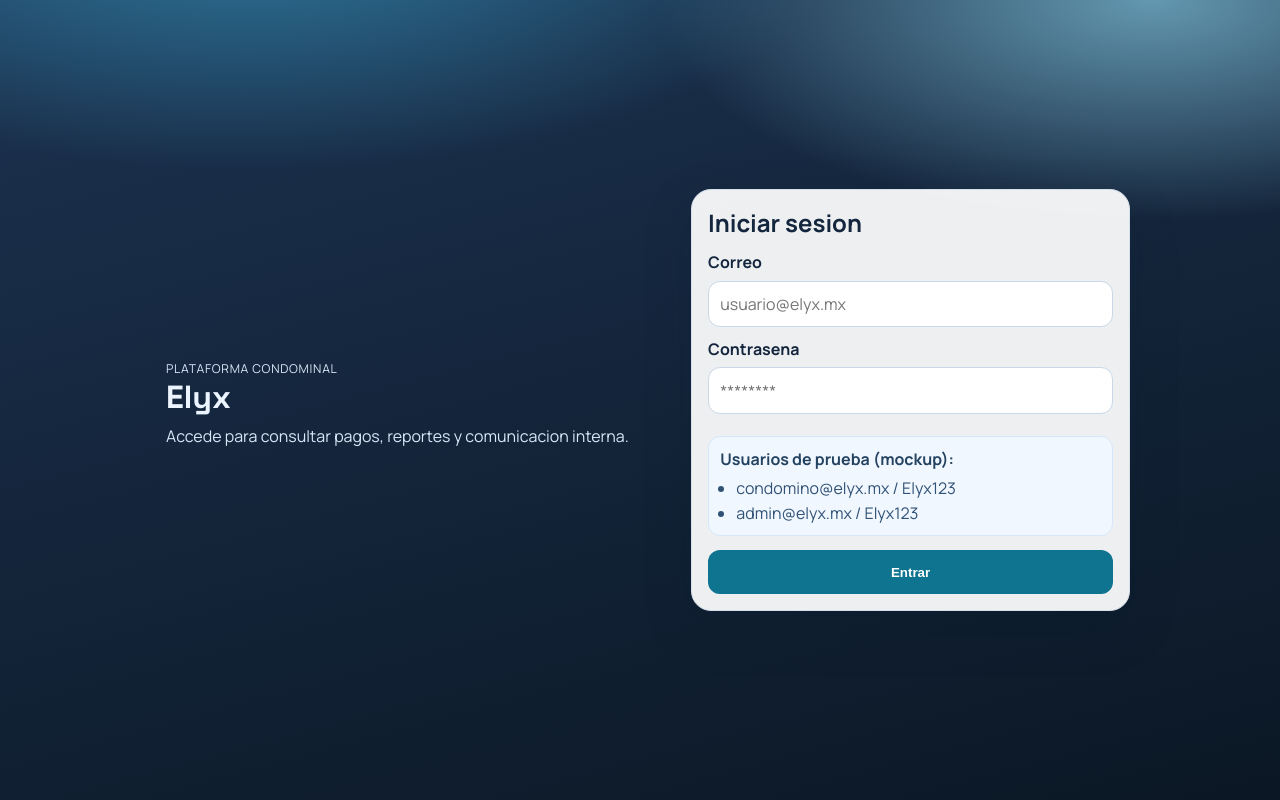
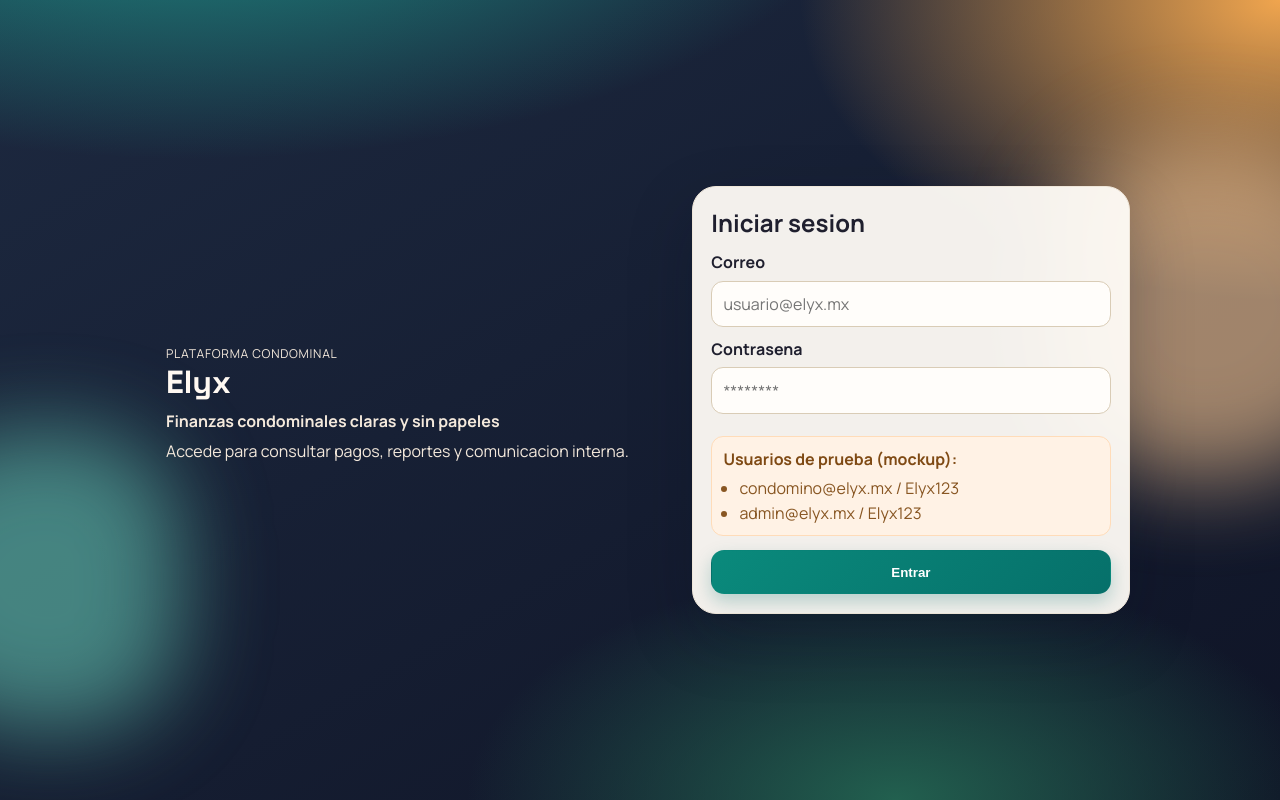
Before and after one commit to EmitoDilaMorte/Elyx, a React (Vite) app in the folder apps/frontend/: page / in a window 1280 px wide. Built offline with nearby package versions, Linux system fonts and the light colour scheme.

Commit message:
Mejora visual mockups

```diff
--- a/apps/frontend/src/App.tsx
+++ b/apps/frontend/src/App.tsx
@@ -173,6 +173,7 @@ function App() {
           <div className="login-brand">
             <p className="brand-kicker">Plataforma condominal</p>
             <h1>Elyx</h1>
+            <p><strong>Finanzas condominales claras y sin papeles</strong></p>
             <p>Accede para consultar pagos, reportes y comunicacion interna.</p>
           </div>
 
@@ -248,6 +249,7 @@ function App() {
           <div className="brand-block">
             <p className="brand-kicker">Plataforma condominal</p>
             <h2>Elyx</h2>
+            <p><strong>Finanzas condominales claras y sin papeles</strong></p>
             <p>Consulta, pago y comunicacion interna en pocos pasos.</p>
           </div>
 
--- a/apps/frontend/src/styles.css
+++ b/apps/frontend/src/styles.css
@@ -1,19 +1,23 @@
 @import url('https://fonts.googleapis.com/css2?family=Manrope:wght@400;500;700;800&family=Space+Grotesk:wght@500;700&display=swap');
 
 :root {
-  --bg-deep: #0b1724;
-  --bg-mid: #1c3250;
-  --bg-soft: #ecf1f6;
-  --surface: rgba(255, 255, 255, 0.88);
-  --surface-strong: #ffffff;
-  --ink-strong: #14263d;
-  --ink-soft: #4f5f75;
-  --line: #d8e0ea;
-  --brand: #0e7490;
-  --brand-strong: #0a5f76;
-  --success: #0f9d73;
-  --shadow: 0 18px 50px rgba(8, 27, 45, 0.18);
-  --radius: 18px;
+  --bg-deep: #0f1426;
+  --bg-mid: #1d2940;
+  --bg-soft: #f8f5ef;
+  --surface: rgba(255, 252, 247, 0.9);
+  --surface-strong: #fffcf8;
+  --ink-strong: #1f1f2e;
+  --ink-soft: #5d6071;
+  --line: #d7d7de;
+  --brand: #0a8a7c;
+  --brand-strong: #06675e;
+  --brand-soft: #def5f2;
+  --accent: #f59f5a;
+  --accent-soft: #fff2e5;
+  --danger: #b33939;
+  --success: #147d4f;
+  --shadow: 0 24px 65px rgba(9, 14, 30, 0.22);
+  --radius: 20px;
 }
 
 * {
@@ -31,14 +35,44 @@ body {
   color: var(--ink-strong);
   font-family: 'Manrope', 'Trebuchet MS', sans-serif;
   background:
-    radial-gradient(1200px 500px at 20% -10%, #2f7a9f 0%, transparent 50%),
-    radial-gradient(900px 400px at 90% 0%, #6398b0 0%, transparent 55%),
-    linear-gradient(165deg, var(--bg-mid), var(--bg-deep));
+    radial-gradient(1200px 550px at 15% -20%, #1e9d8f 0%, transparent 58%),
+    radial-gradient(800px 500px at 100% 0%, #f0a54e 0%, transparent 60%),
+    radial-gradient(650px 350px at 70% 100%, #22604f 0%, transparent 66%),
+    linear-gradient(150deg, var(--bg-mid), var(--bg-deep));
 }
 
 .app-bg {
   min-height: 100vh;
-  padding: 0.8rem;
+  padding: 0.9rem;
+  position: relative;
+}
+
+.app-bg::before,
+.app-bg::after {
+  content: '';
+  position: fixed;
+  z-index: 0;
+  pointer-events: none;
+  filter: blur(45px);
+  opacity: 0.6;
+}
+
+.app-bg::before {
+  width: 340px;
+  height: 340px;
+  right: -110px;
+  top: 140px;
+  border-radius: 45% 55% 57% 43%;
+  background: #ffcb94;
+}
+
+.app-bg::after {
+  width: 300px;
+  height: 300px;
+  left: -120px;
+  bottom: 70px;
+  border-radius: 58% 42% 40% 60%;
+  background: #64c6b3;
 }
 
 .login-bg {
@@ -49,11 +83,13 @@ body {
 .login-shell {
   width: min(980px, 100%);
   display: grid;
-  gap: 0.9rem;
+  gap: 1rem;
+  position: relative;
+  z-index: 1;
 }
 
 .login-brand {
-  color: #ecf4ff;
+  color: #fff9f2;
   padding: 1rem;
 }
 
@@ -65,15 +101,15 @@ body {
 
 .login-brand p {
   margin: 0.5rem 0 0;
-  color: #d8e7f7;
+  color: #f4e9dc;
 }
 
 .login-card {
-  border-radius: 20px;
-  background: rgba(255, 255, 255, 0.93);
-  border: 1px solid #d6e0ec;
+  border-radius: 24px;
+  background: rgba(255, 252, 247, 0.95);
+  border: 1px solid #efe6d9;
   box-shadow: var(--shadow);
-  padding: 1rem;
+  padding: 1.15rem;
 }
 
 .login-card h2 {
@@ -84,20 +120,20 @@ body {
   margin-top: 0.7rem;
   padding: 0.7rem;
   border-radius: 12px;
-  background: #f1f7ff;
-  border: 1px solid #d7e7fb;
+  background: var(--accent-soft);
+  border: 1px solid #ffdcb9;
 }
 
 .login-hint p {
   margin: 0 0 0.4rem;
   font-weight: 700;
-  color: #244361;
+  color: #7f4a14;
 }
 
 .hint-list {
   margin: 0;
   padding-left: 1rem;
-  color: #305276;
+  color: #885622;
 }
 
 .hint-list li + li {
@@ -106,7 +142,7 @@ body {
 
 .login-error {
   margin: 0.65rem 0 0;
-  color: #b00020;
+  color: var(--danger);
   font-weight: 700;
 }
 
@@ -119,10 +155,18 @@ body {
 .app-shell {
   position: relative;
   min-height: calc(100vh - 1.6rem);
-  border-radius: 22px;
+  border-radius: 28px;
   overflow: hidden;
-  background: linear-gradient(180deg, rgba(237, 244, 249, 0.98), rgba(230, 239, 247, 0.95));
+  background:
+    linear-gradient(130deg, rgba(255, 251, 246, 0.98), rgba(244, 242, 236, 0.96)),
+    repeating-linear-gradient(
+      45deg,
+      rgba(215, 215, 222, 0.14) 0 1px,
+      transparent 1px 9px
+    );
+  border: 1px solid rgba(255, 245, 235, 0.64);
   box-shadow: var(--shadow);
+  z-index: 1;
 }
 
 .mobile-bar {
@@ -133,9 +177,9 @@ body {
   justify-content: space-between;
   align-items: center;
   padding: 0.8rem 1rem;
-  border-bottom: 1px solid var(--line);
-  background: rgba(255, 255, 255, 0.9);
-  backdrop-filter: blur(8px);
+  border-bottom: 1px solid #ece3d7;
+  background: rgba(255, 252, 247, 0.9);
+  backdrop-filter: blur(12px);
 }
 
 .mobile-bar h1 {
@@ -148,11 +192,17 @@ body {
   width: 44px;
   height: 44px;
   border-radius: 12px;
-  border: 1px solid var(--line);
-  background: var(--surface-strong);
+  border: 1px solid #eadfcd;
+  background: #fffdf9;
   display: grid;
   place-items: center;
   color: var(--ink-strong);
+  transition: transform 180ms ease, border-color 180ms ease;
+}
+
+.icon-btn:hover {
+  transform: translateY(-1px);
+  border-color: #dabf9b;
 }
 
 .sidebar {
@@ -162,9 +212,9 @@ body {
   width: min(82vw, 320px);
   height: calc(100vh - 60px);
   padding: 1rem;
-  background: rgba(20, 38, 61, 0.96);
-  color: #d6e3f0;
-  border-right: 1px solid rgba(190, 208, 226, 0.25);
+  background: rgba(19, 30, 48, 0.96);
+  color: #f5f0e5;
+  border-right: 1px solid rgba(255, 232, 205, 0.22);
   transform: translateX(-100%);
   transition: transform 260ms ease;
   z-index: 35;
@@ -176,8 +226,9 @@ body {
 
 .brand-block {
   padding: 0.8rem;
-  border-radius: 14px;
-  background: rgba(255, 255, 255, 0.06);
+  border-radius: 16px;
+  background: linear-gradient(135deg, rgba(255, 173, 94, 0.2), rgba(10, 138, 124, 0.2));
+  border: 1px solid rgba(255, 236, 211, 0.22);
   margin-bottom: 1rem;
 }
 
@@ -196,7 +247,7 @@ body {
 .brand-block p {
   margin: 0.45rem 0 0;
   font-size: 0.9rem;
-  color: #bdd0e4;
+  color: #f5e8d7;
 }
 
 nav {
@@ -213,14 +264,20 @@ nav {
   border: 1px solid transparent;
   border-radius: 12px;
   background: transparent;
-  color: #d7e7f7;
+  color: #e8edf4;
   font-weight: 700;
   text-align: left;
+  transition: background-color 180ms ease, border-color 180ms ease, transform 180ms ease;
+}
+
+.nav-item:hover {
+  transform: translateX(2px);
+  background: rgba(255, 255, 255, 0.08);
 }
 
 .nav-item.active {
-  background: rgba(255, 255, 255, 0.13);
-  border-color: rgba(224, 237, 252, 0.35);
+  background: rgba(255, 173, 94, 0.2);
+  border-color: rgba(255, 229, 196, 0.4);
 }
 
 .icon {
@@ -232,18 +289,21 @@ nav {
 .content {
   padding: 1rem;
   display: grid;
-  gap: 0.9rem;
+  gap: 1rem;
 }
 
 .welcome-card,
 .panel {
   border-radius: var(--radius);
   background: var(--surface);
-  border: 1px solid var(--line);
+  border: 1px solid #e8e1d7;
+  box-shadow: 0 10px 24px rgba(35, 28, 17, 0.08);
 }
 
 .welcome-card {
-  padding: 1rem;
+  padding: 1.1rem;
+  background:
+    linear-gradient(130deg, rgba(255, 255, 255, 0.92), rgba(255, 246, 237, 0.9));
 }
 
 .welcome-card h3 {
@@ -262,7 +322,7 @@ nav {
 }
 
 .panel {
-  padding: 1rem;
+  padding: 1.05rem;
 }
 
 .panel h4 {
@@ -276,7 +336,7 @@ nav {
 
 .big-number {
   margin: 0 0 0.95rem;
-  font-size: 1.7rem;
+  font-size: 1.9rem;
   font-weight: 800;
   color: var(--brand-strong);
 }
@@ -292,7 +352,7 @@ nav {
   justify-content: space-between;
   gap: 0.6rem;
   padding: 0.5rem 0;
-  border-bottom: 1px dashed var(--line);
+  border-bottom: 1px dashed #ddd2c4;
 }
 
 .clean-list li:last-child {
@@ -311,10 +371,11 @@ nav {
 }
 
 .payment-item {
-  border: 1px solid var(--line);
-  border-radius: 14px;
+  border: 1px solid #e5ddcf;
+  border-radius: 16px;
   padding: 0.85rem;
   background: var(--surface-strong);
+  box-shadow: 0 8px 20px rgba(41, 33, 24, 0.05);
 }
 
 .item-title {
@@ -345,7 +406,7 @@ button {
 .primary-btn,
 .soft-btn {
   min-height: 44px;
-  border-radius: 12px;
+  border-radius: 13px;
   padding: 0.65rem 0.9rem;
   border: 1px solid transparent;
   font-weight: 700;
@@ -355,8 +416,9 @@ button {
 }
 
 .primary-btn {
-  background: var(--brand);
+  background: linear-gradient(135deg, #0a8a7c, #06706a);
   color: white;
+  box-shadow: 0 8px 18px rgba(6, 112, 106, 0.25);
 }
 
 .primary-btn:disabled {
@@ -365,9 +427,31 @@ button {
 }
 
 .soft-btn {
-  background: #edf4fb;
-  border-color: #d5e4f3;
-  color: #20435e;
+  background: #fff7ec;
+  border-color: #f0dcc1;
+  color: #784f20;
+}
+
+.primary-btn,
+.soft-btn,
+.nav-item,
+.payment-item,
+.panel,
+.welcome-card,
+input,
+textarea {
+  transition: transform 180ms ease, box-shadow 180ms ease, border-color 180ms ease, background-color 180ms ease;
+}
+
+.primary-btn:hover,
+.soft-btn:hover {
+  transform: translateY(-1px);
+}
+
+.payment-item:hover,
+.panel:hover,
+.welcome-card:hover {
+  transform: translateY(-1px);
 }
 
 .field-label {
@@ -380,9 +464,10 @@ textarea {
   width: 100%;
   margin-bottom: 0.7rem;
   border-radius: 12px;
-  border: 1px solid #c8d8e7;
+  border: 1px solid #d9ccb6;
   padding: 0.7rem;
   font: inherit;
+  background: #fffdfa;
   resize: vertical;
 }
 
@@ -390,9 +475,17 @@ input {
   width: 100%;
   margin-bottom: 0.7rem;
   border-radius: 12px;
-  border: 1px solid #c8d8e7;
+  border: 1px solid #d9ccb6;
   padding: 0.7rem;
   font: inherit;
+  background: #fffdfa;
+}
+
+input:focus,
+textarea:focus {
+  outline: none;
+  border-color: #f0ab65;
+  box-shadow: 0 0 0 3px rgba(245, 159, 90, 0.18);
 }
 
 .table-wrap {
@@ -411,14 +504,14 @@ th,
 td {
   text-align: left;
   padding: 0.55rem;
-  border-bottom: 1px solid #dbe5ef;
+  border-bottom: 1px solid #eadfce;
 }
 
 th {
   font-size: 0.8rem;
   text-transform: uppercase;
   letter-spacing: 0.04em;
-  color: #4d5f75;
+  color: #6f5f4b;
 }
 
 .loading-pill,
@@ -438,7 +531,7 @@ th {
 
 .loading-pill {
   top: 12px;
-  background: #113d5d;
+  background: #1f4f76;
 }
 
 .feedback-pill {
@@ -509,10 +602,11 @@ th {
     width: auto;
     height: auto;
     padding: 1.2rem;
+    border-radius: 0;
   }
 
   .content {
-    padding: 1.2rem;
+    padding: 1.35rem;
   }
 
   .grid-cards {
```
